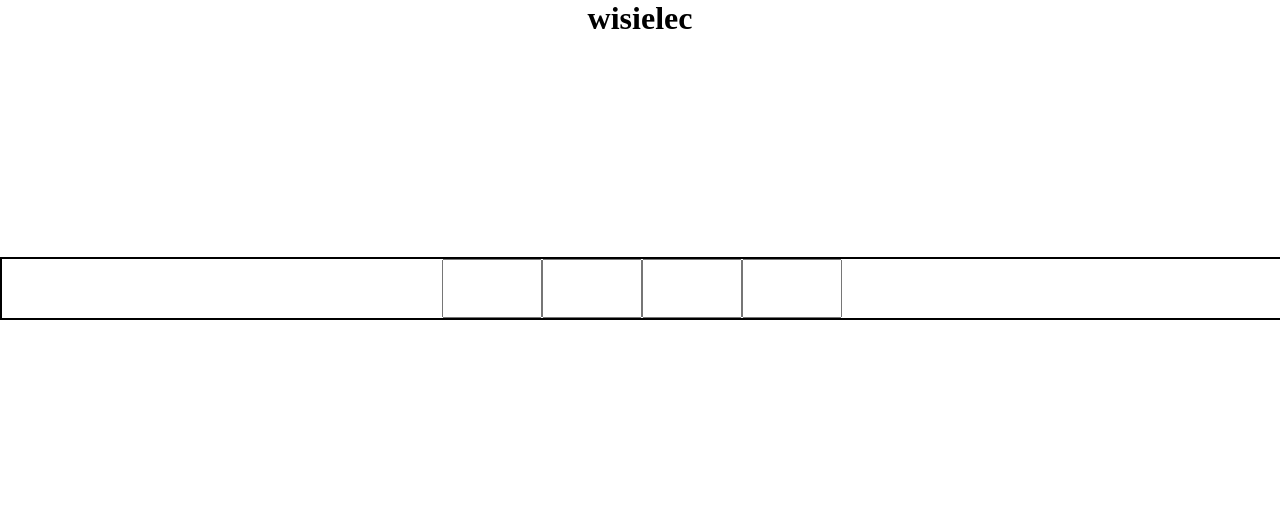
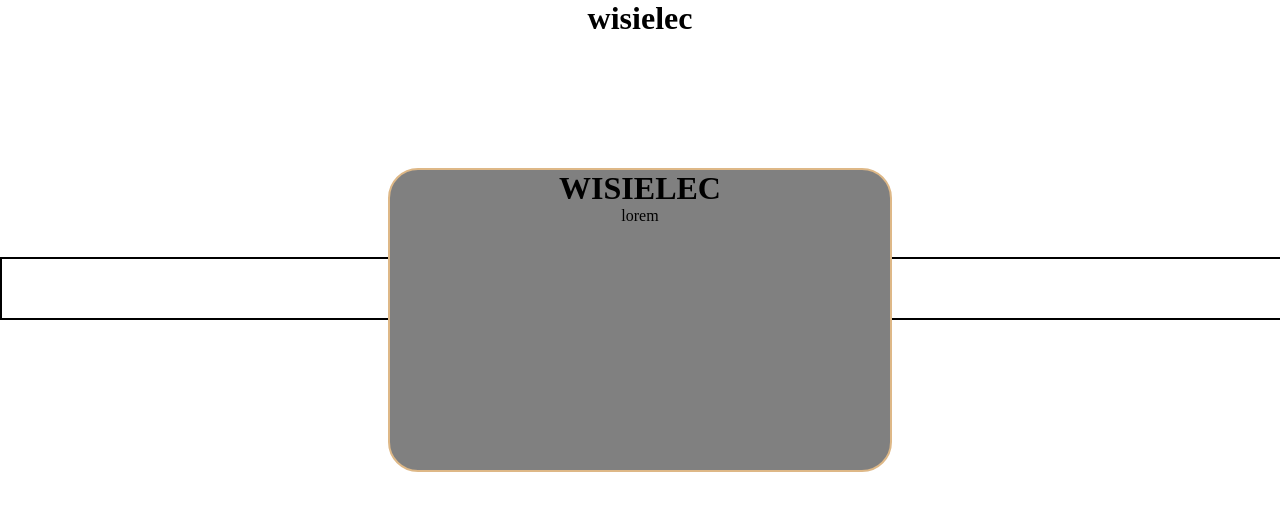
Before and after one commit to Mateusz-Muzyka/PSI-i-TSI, a plain HTML site: page wisielec/index.html in a window 1280 px wide. Drawn offline with Linux system fonts and the light colour scheme.

Commit message:
Add files via upload

```diff
--- a/wisielec/index.html
+++ b/wisielec/index.html
@@ -21,7 +21,7 @@
     </div>
 
 </div>
-
+<div id="popup"></div>
 <script src="js.js"></script>
 </body>
 </html>
--- a/wisielec/js.js
+++ b/wisielec/js.js
@@ -1,15 +1,20 @@
 const plansza = document.getElementById('plansza');
 const fraza = document.getElementById('fraza');
 const slowa = document.querySelectorAll('.slowo')
-const ekran = document.getElementById('ekran')
+const ekran = document.getElementById('ekran');
+const powiadomienie = document.getElementById("popup");
 let p = 0;
 let delta = true;
 let klikniety = null;
+let stan = 0;
+
 
 let haslo = [
   "banan",
   "kiwi"
 ];
+
+
 let b = haslo.length - 1;
 console.log(b)
 let losowe = Math.round(Math.random() * b);
@@ -27,6 +32,25 @@ for(let a = 0; a < weto; a++){
 }
 
 const slowa2 = document.querySelectorAll('.slowa2')
+
+const teksty = {
+  start:{
+    title: "WISIELEC",
+    desc: "lorem",
+    btn: "START"
+
+  },
+  wygrana:{
+    title: "WYGRANA!",
+    desc: "lorem",
+    btn: "SPRÓBUJ PONOWNIE"
+  },
+  przegrana:{
+    title: "PRZEGRANA!",
+    desc: "lorem",
+    btn: "SPRÓBUJ PONOWNIE"
+  }
+};
 
 let imgs = [
   "assets/01.png",
@@ -79,3 +103,24 @@ function endgame(){
     slowa2[i].readOnly = true;
   }
 }
+function kontrola(ST){
+  const tytul = "<h1>" + teksty[ST].title + "</h1>";
+  const opis = "<p>" + teksty[ST].desc + "</p>";
+
+  powiadomienie.innerHTML = tytul + opis;
+
+};
+
+switch(stan){
+  case 0:
+    kontrola("start");
+  break;
+
+  case 1:
+    kontrola("wygrana");
+  break;
+
+  case 2:
+    kontrola("przegrana");
+  break;
+}
--- a/wisielec/styles.css
+++ b/wisielec/styles.css
@@ -40,3 +40,16 @@
 h1{
     text-align: center;
 }
+
+#popup{
+    border:2px burlywood solid;
+    width: 500px;
+    height: 300px;
+    left:50%;
+    top:40%;
+    translate: -50% -50%;
+    position: absolute;
+    background-color: grey;
+    border-radius: 30px;
+    text-align: center;
+}
```
